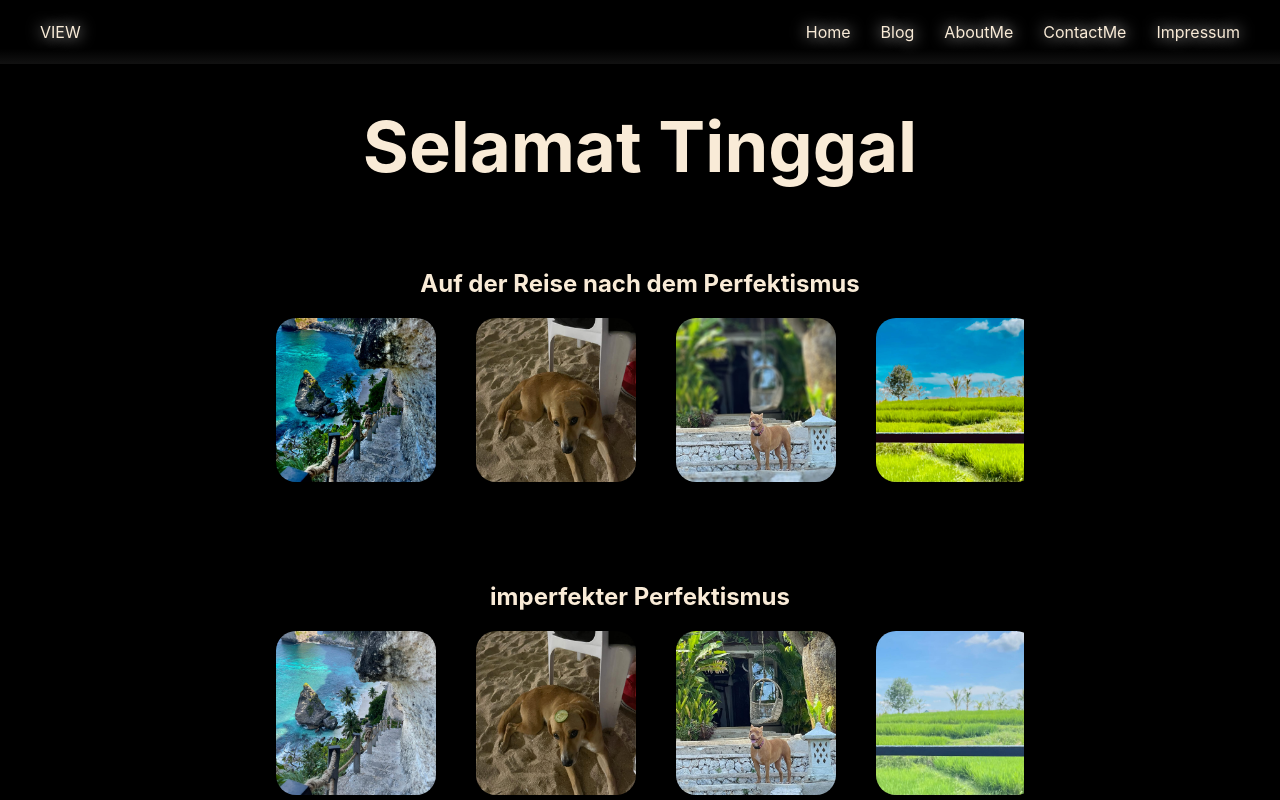
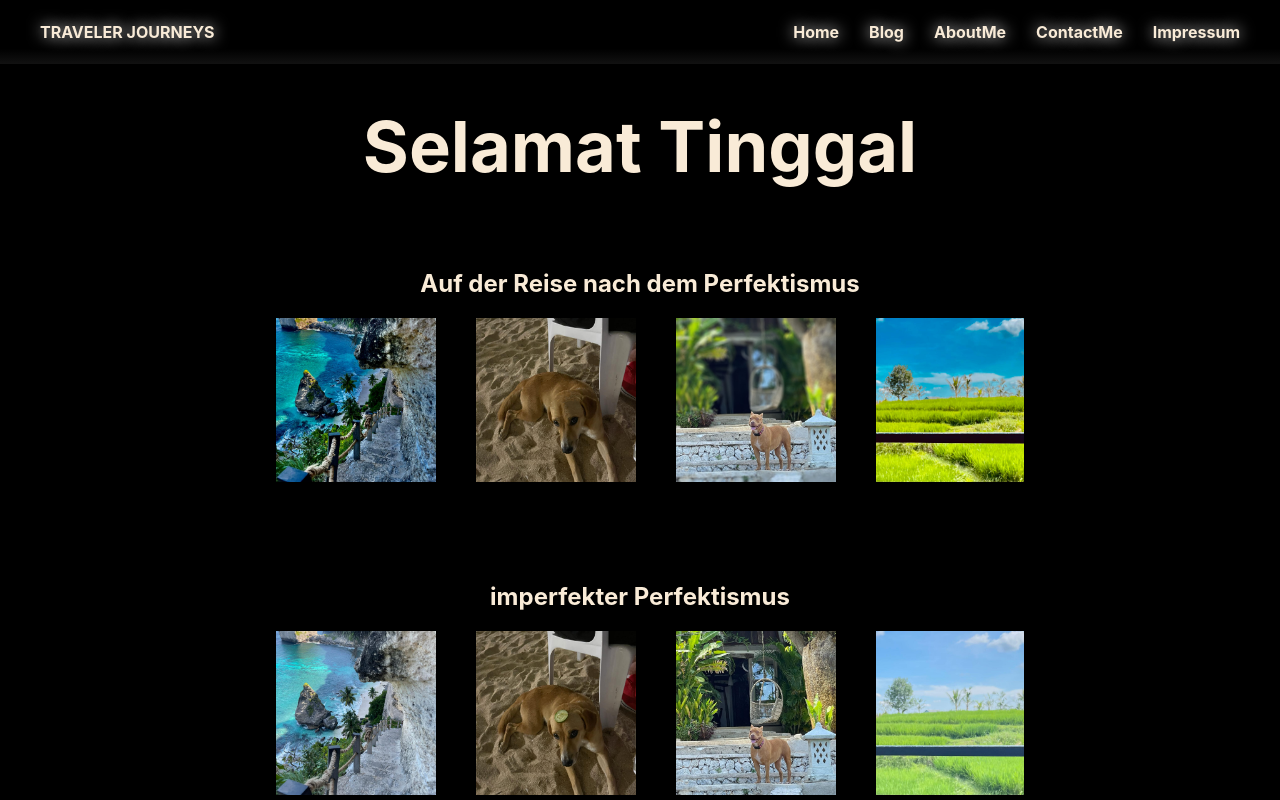
Before and after one commit to hereIsLucas/Multimedia, a React (Create React App) app in the folder media/: page / in a window 1280 px wide. Shown: the top 800 px of the page. Built offline with nearby package versions, Linux system fonts and the light colour scheme.

Commit message:
worked on documentation

```diff
--- a/media/src/components/navbar.css
+++ b/media/src/components/navbar.css
@@ -16,6 +16,7 @@ li {
 .nav a {
   text-decoration: none;
   opacity: 4;
+  font-weight: bold;
   text-shadow:
       0 0 15px #fff;
   color: rgb(249, 235, 215);
--- a/media/src/components/navbar.jsx
+++ b/media/src/components/navbar.jsx
@@ -19,7 +19,7 @@ function Navbar() {
 
   return (
     <nav className="nav">
-      <CustomLink to="../Home" className="nav__brand">View</CustomLink>
+      <CustomLink to="../Home" className="nav__brand">Traveler Journeys</CustomLink>
       <ul className={active}>
         <li className="nav__item">
         <CustomLink to="../Home" className="nav__link">Home</CustomLink>
--- a/media/src/pages/Home.css
+++ b/media/src/pages/Home.css
@@ -44,7 +44,6 @@ ul li {
 
     height: 100%;
     width: 100%;
-    border-radius: 2rem;
     pointer-events: none;
 }
 .inner-carousel {
```
Also changed, not shown: 2 other files (tests, documents, lock files or other folders).
